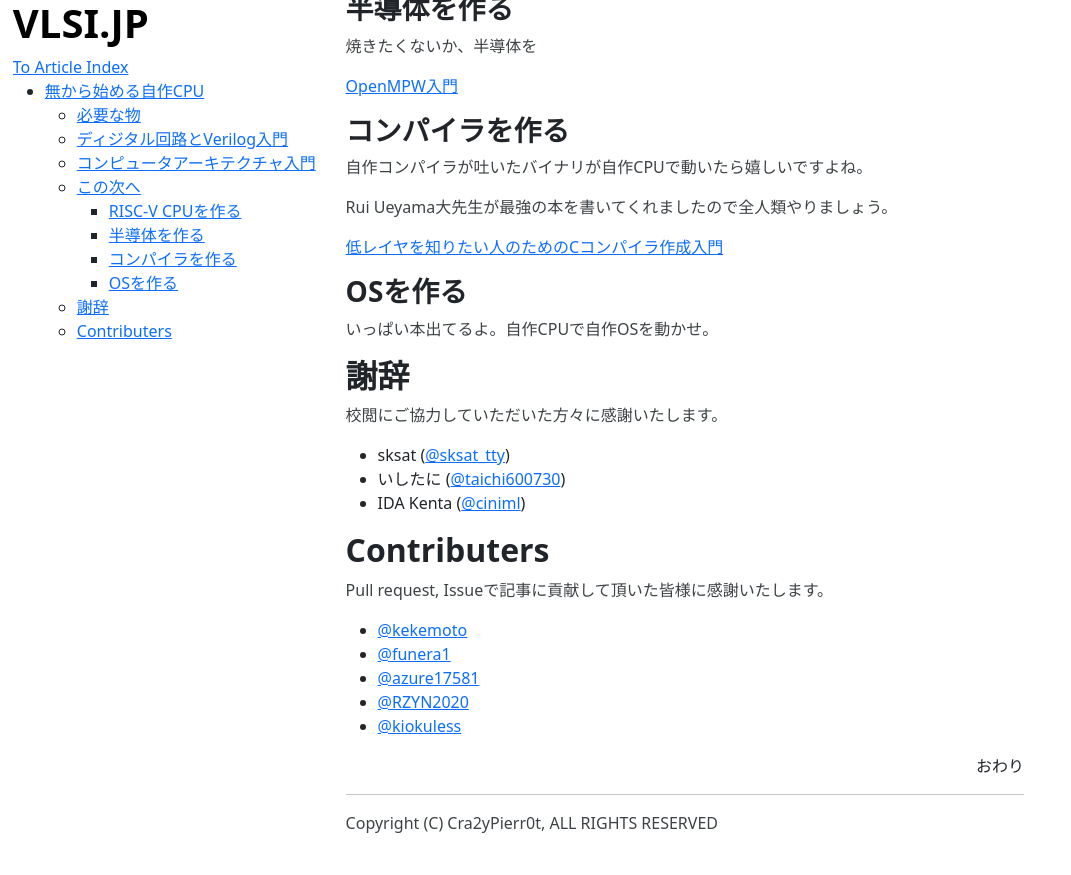
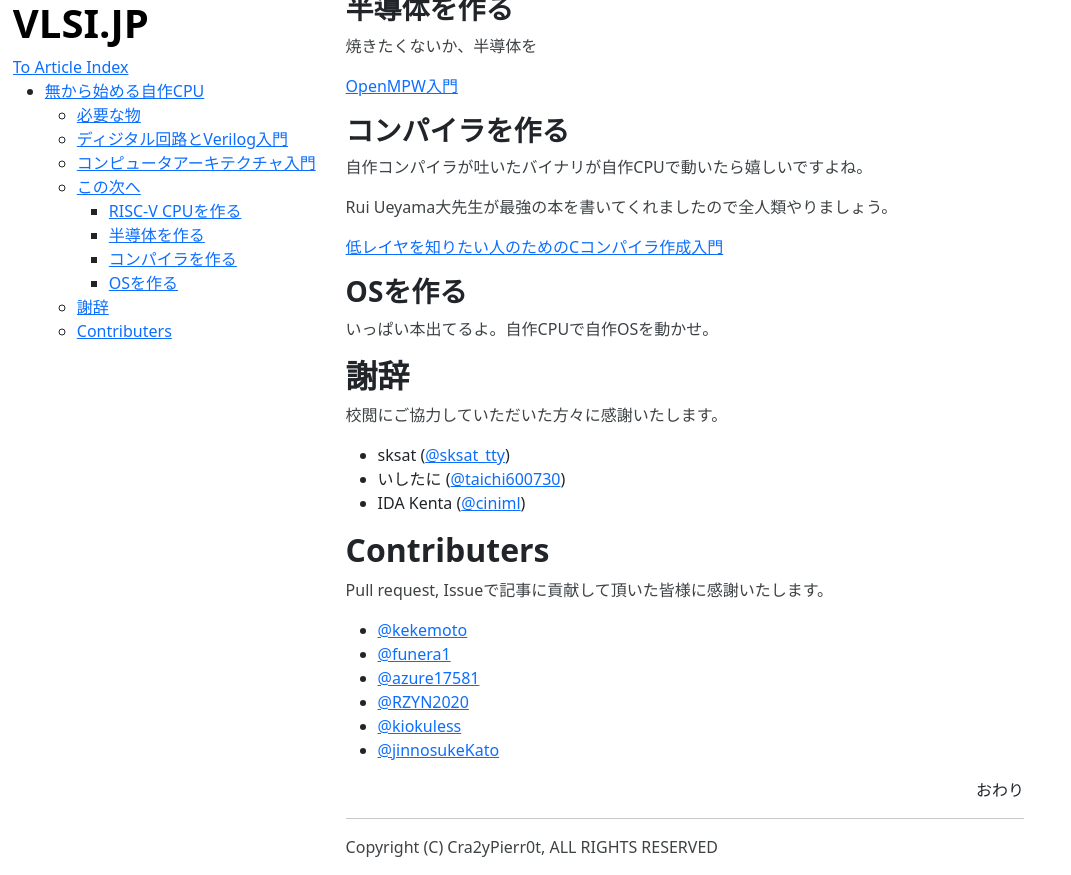
Before and after one commit to VLSI-JP/VLSI-JP.github.io, a Jekyll site: the page built from LetsMakeCPU.md, in a window 1280 px wide and 900 px high, scrolled down 2230 px, cut to the strip 25-900 px from the top of the window. Shown: the whole strip, without its empty margins (0-1071 px from the left). Built offline with Jekyll 4.4.1, drawn with Linux system fonts in a browser that asks for light colours; before the commit the page ends 3106 px from its top, so only the background shows below that.

Commit message:
add contributor

```diff
--- a/LetsMakeCPU.md
+++ b/LetsMakeCPU.md
@@ -94,6 +94,7 @@ Pull request, Issueで記事に貢献して頂いた皆様に感謝いたしま
 - [@azure17581](https://github.com/azure17581)
 - [@RZYN2020](https://github.com/RZYN2020)
 - [@kiokuless](https://github.com/kiokuless)
+- [@jinnosukeKato](https://github.com/jinnosukeKato)
 
 <div align="right"> おわり </div>
 ---
```
